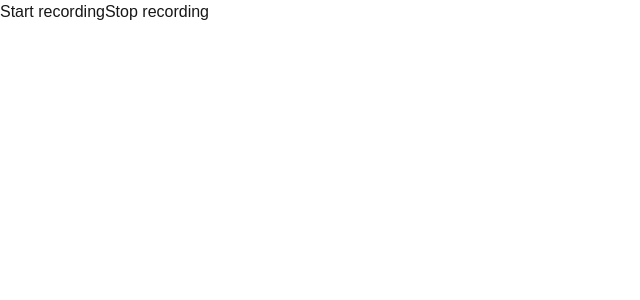
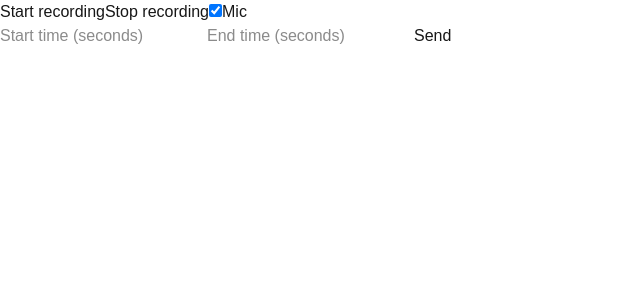
Before and after one commit to runningpoem30/marvcast, a Next.js app: page /record in a window 1280 px wide. Shown: the top 300 px of the page, without its empty margins (0-640 px from the left). Built offline with nearby package versions, Linux system fonts and the light colour scheme.

Commit message:
added the recording component

```diff
--- a/app/record/page.tsx
+++ b/app/record/page.tsx
@@ -1,66 +1,160 @@
 "use client";
 import React from "react";
 
-const options = {
-  video: true,
-};
+function Record() {
+  const [isMicEnabled, setIsMicEnabled] = React.useState(true);
+  const [previewUrl, setPreviewUrl] = React.useState<string | null>(null);
+  const [formData, setFormData] = React.useState({
+  startTrim: "",
+  endTrim: ""
+});
 
-let mediaRecorder: MediaRecorder | null = null;
-let screenStream: MediaStream | null = null;
+  const mediaRecorderRef = React.useRef<MediaRecorder | null>(null);
+  const screenStreamRef = React.useRef<MediaStream | null>(null);
+  const micStreamRef = React.useRef<MediaStream | null>(null);
+  const recordedBlobRef = React.useRef<Blob | null>(null);
 
 
-async function startRecording() {
-  try {
-    screenStream= await navigator.mediaDevices.getDisplayMedia(options);
-    console.log(screenStream);
+function onChange(e : React.ChangeEvent<HTMLInputElement>) {
+  const { name, value } = e.target;
+
+  setFormData(prev => ({
+    ...prev,
+    [name]: value
+  }));
+}
 
 
-    // this is the background encoder which is built into the browser
-    // under the good this listens to the media stream and compresses frames
-    // and then produces encoded video chunks
+ async function onSubmit(e : React.FormEvent<HTMLFormElement>){
+    e.preventDefault();
 
-    mediaRecorder = new MediaRecorder(screenStream, {
+    if(!recordedBlobRef.current){
+        alert("no recording found");
+        return;
+    }
+
+    const start = Number(formData.startTrim);
+    const end = Number(formData.endTrim);
+
+    if (Number.isNaN(start) || Number.isNaN(end) || start >= end) {
+    alert("Invalid trim range");
+    return;
+}
+
+    const formDataFinal = new FormData();
+
+    formDataFinal.append("video", recordedBlobRef.current, "recording.webm");
+    formDataFinal.append("trimStart", start.toString());
+    formDataFinal.append("trimEnd", end.toString());
+
+  await fetch("/api/trim", {
+    method: "POST",
+    body: formDataFinal
+  });
+  }
+
+  async function startRecording() {
+    screenStreamRef.current = await navigator.mediaDevices.getDisplayMedia({
+      video: true,
+      audio: true,
+    });
+
+    if (isMicEnabled) {
+      micStreamRef.current = await navigator.mediaDevices.getUserMedia({
+        audio: true,
+      });
+    }
+
+    const combinedStream = new MediaStream();
+
+    screenStreamRef.current.getVideoTracks().forEach(t =>
+      combinedStream.addTrack(t)
+    );
+
+    screenStreamRef.current.getAudioTracks().forEach(t =>
+      combinedStream.addTrack(t)
+    );
+
+    if (micStreamRef.current) {
+      micStreamRef.current.getAudioTracks().forEach(t =>
+        combinedStream.addTrack(t)
+      );
+    }
+
+    mediaRecorderRef.current = new MediaRecorder(combinedStream, {
       mimeType: "video/webm",
     });
 
-
     const chunks: BlobPart[] = [];
 
-    mediaRecorder.ondataavailable = (event) => {
-      if (event.data.size > 0) {
-        chunks.push(event.data);
+     mediaRecorderRef.current.ondataavailable = (e) => {
+        if (e.data.size > 0) {
+            chunks.push(e.data);
         }
         };
 
-    mediaRecorder.onstop = () => {
+        mediaRecorderRef.current.onstop = () => {
         const blob = new Blob(chunks, { type: "video/webm" });
-      console.log("Recording finished");
+
+        recordedBlobRef.current = blob;
+        console.log("FINAL VIDEO BLOB:", blob);
         console.log("Blob size:", blob.size);
+
+        const url = URL.createObjectURL(blob);
+        setPreviewUrl(url);
 };
 
-    mediaRecorder.start();
-    console.log("Recording started");
-  } catch (e) {
-    console.error(e);
-  }
+
+    mediaRecorderRef.current.start();
   }
 
-async function stopRecording(){
-    try{
-
-        mediaRecorder?.stop()
-        screenStream?.getTracks().forEach(track => track.stop());
-    }
-    catch(e){
-        console.log(e)
-    }
+  function stopRecording() {
+    mediaRecorderRef.current?.stop();
+    screenStreamRef.current?.getTracks().forEach(t => t.stop());
+    micStreamRef.current?.getTracks().forEach(t => t.stop());
   }
 
-function Record() {
   return (
     <div>
       <button onClick={startRecording}>Start recording</button>
       <button onClick={stopRecording}>Stop recording</button>
+
+      <label>
+        <input
+          type="checkbox"
+          checked={isMicEnabled}
+          onChange={() => setIsMicEnabled(v => !v)}
+        />
+        Mic
+      </label>
+      {previewUrl && (
+  <video
+    src={previewUrl}
+    controls
+    style={{ width: "100%", maxWidth: 600 }}
+  />
+)}
+<form onSubmit={onSubmit}>
+  <input
+    type="number"
+    placeholder="Start time (seconds)"
+    name="startTrim"
+    value={formData.startTrim}
+    onChange={onChange}
+  />
+
+  <input
+    type="number"
+    placeholder="End time (seconds)"
+    name="endTrim"
+    value={formData.endTrim}
+    onChange={onChange}
+  />
+
+  <button type="submit">Send</button>
+</form>
+
+
     </div>
   );
 }
```
Also changed, not shown: app/api/trim/route.ts (added). Lines whose indentation alone changed are shown as unchanged.
